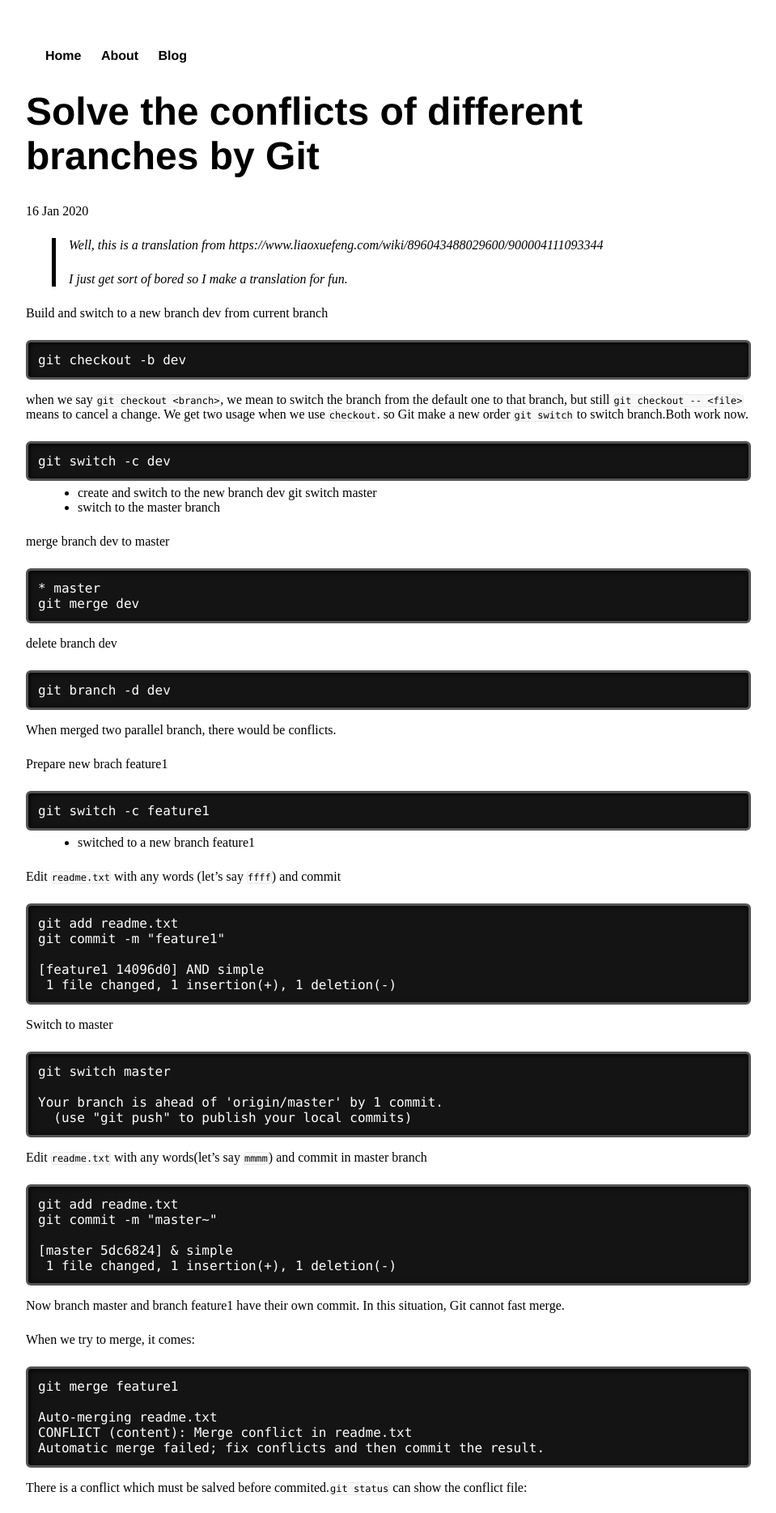
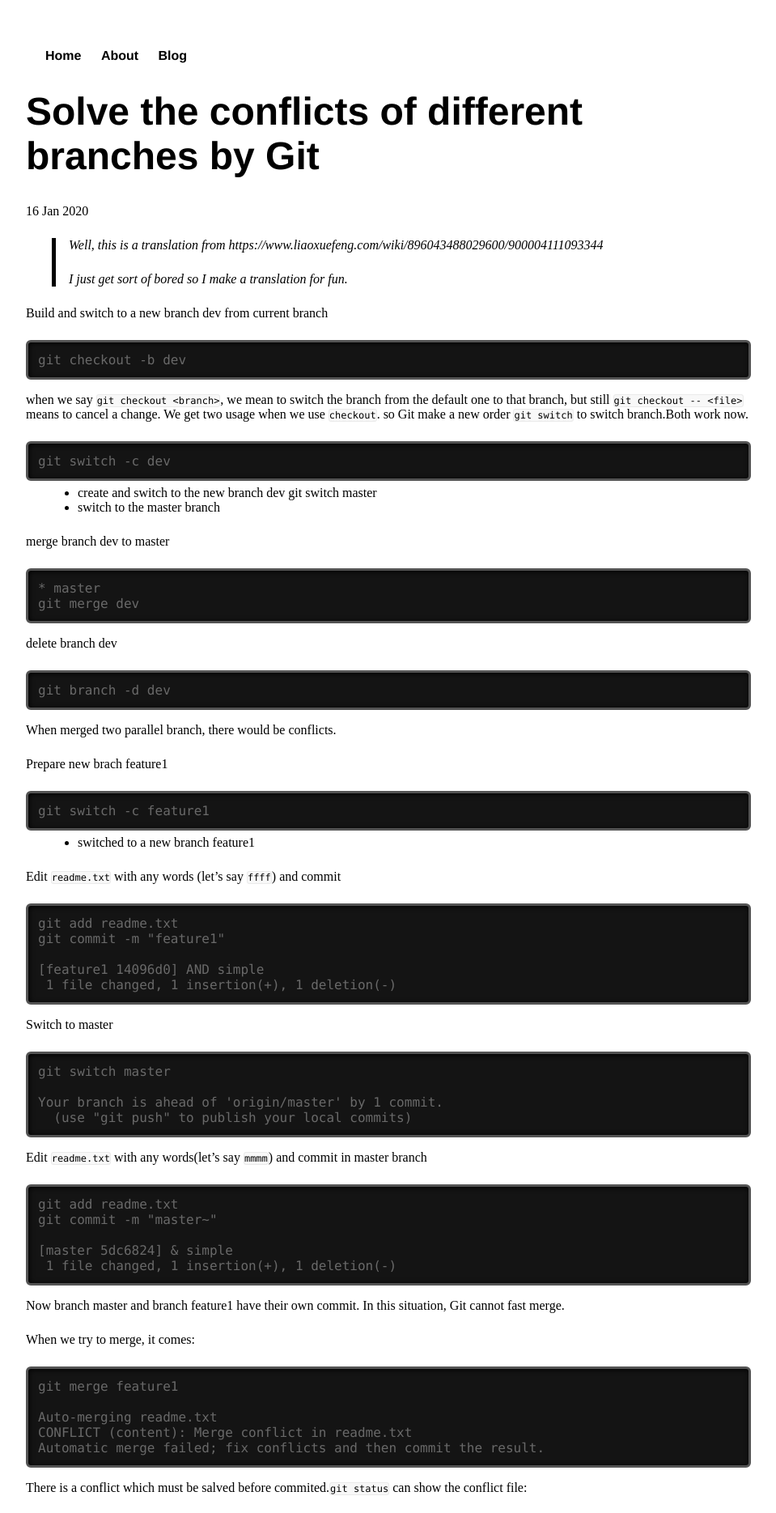
Before and after one commit to binhaozeng/binhaozeng.github.io, a Jekyll site: the page built from _posts/2020-01-16-Solve-the-conflicts-of-different-branches-by-Git.md, in a window 1280 px wide. Shown: the top 1869 px of the page at 81% size, without its empty margins (160-1119 px from the left). Built offline with Jekyll 4.4.1, drawn with Linux system fonts in a browser that asks for light colours; comment, search, counter and statistics services are not loaded.

Commit message:
Update main.css
code-gary

```diff
--- a/css/main.css
+++ b/css/main.css
@@ -136,7 +136,7 @@ pre>code {
     margin: 0;
     padding: 0;
     white-space: pre;
-    color: rgba( 255, 255, 255, 1);
+    color: rgba(105,105,105,1);
     font-size: 16px;
     border: none;
     background: transparent;
```
